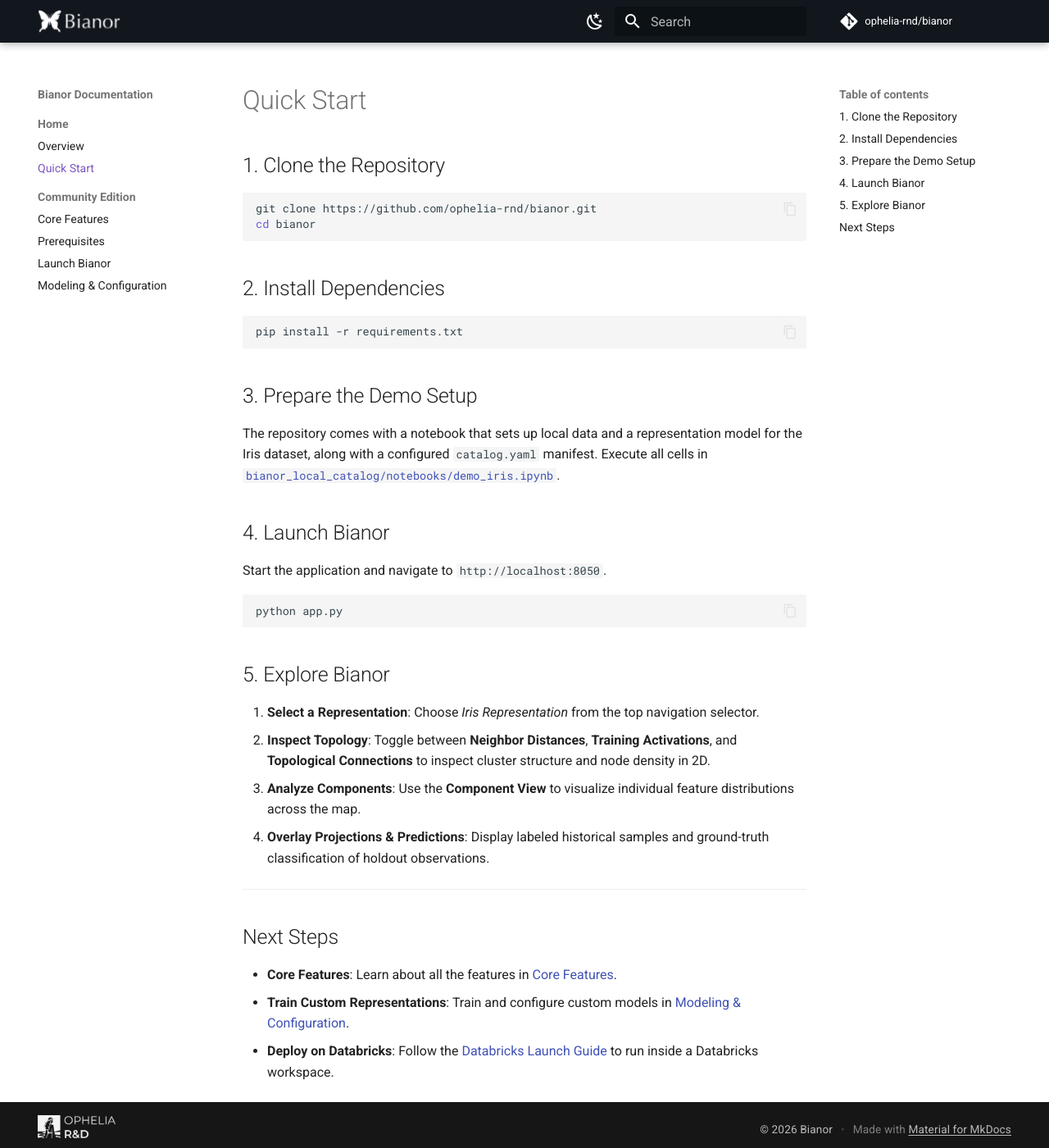
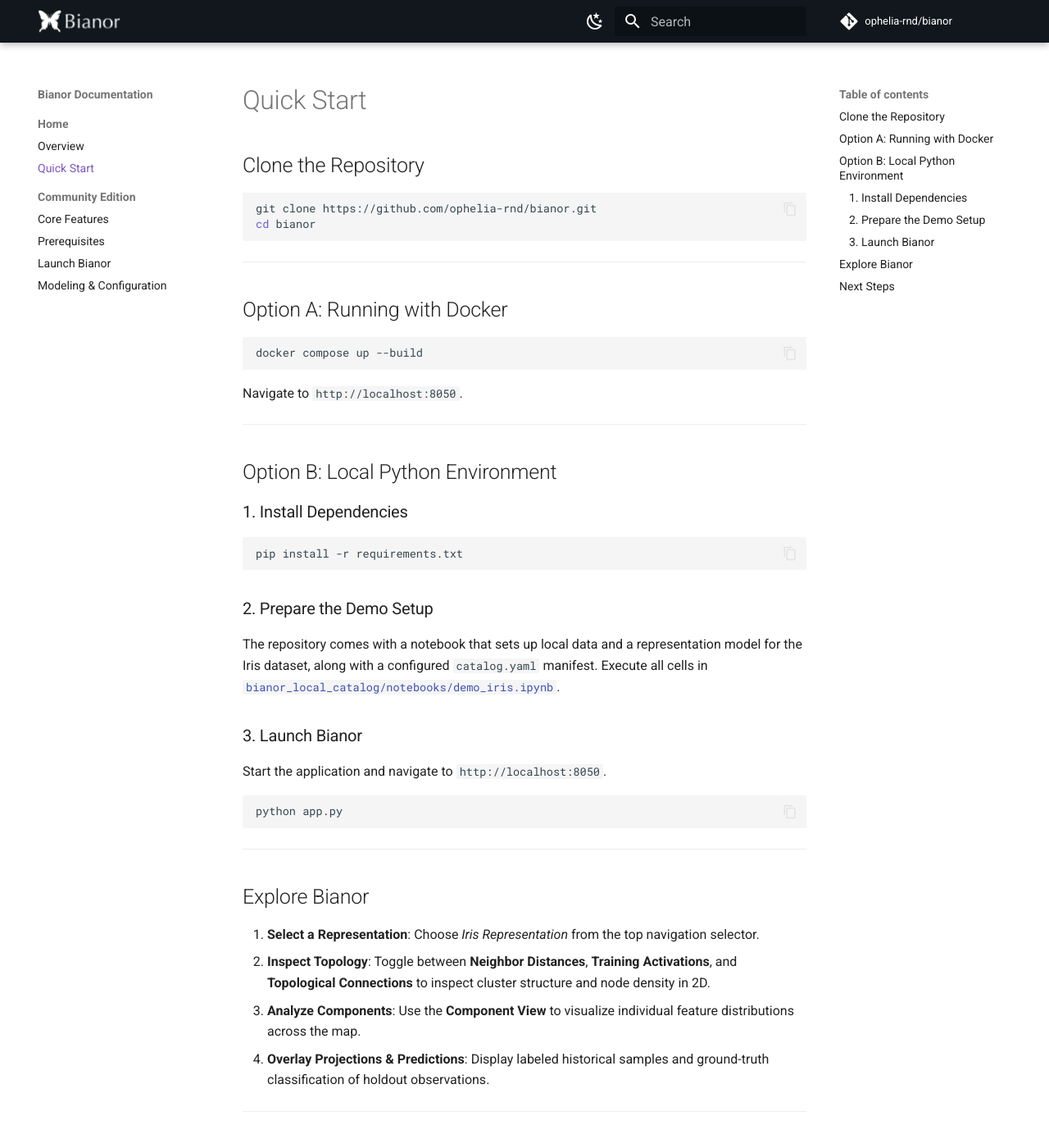
Before and after one commit to ophelia-rnd/bianor-studio, an MkDocs documentation site: the page built from docs/quickstart.md, in a window 1280 px wide and 1400 px high. Shown: the whole window at 82% size. Built offline with MkDocs 1.6.1 and Material for MkDocs 9.7.7, drawn with Linux system fonts in a browser that asks for light colours; comment, search, counter and statistics services are not loaded.

Commit message:
Setup dockerization

````diff
--- a/docs/quickstart.md
+++ b/docs/quickstart.md
@@ -1,23 +1,37 @@
 # Quick Start
 
-## 1. Clone the Repository
+## Clone the Repository
 
 ```bash
 git clone https://github.com/ophelia-rnd/bianor.git
 cd bianor
 ```
 
-## 2. Install Dependencies
+---
+
+## Option A: Running with Docker
+
+```bash
+docker compose up --build
+```
+
+Navigate to `http://localhost:8050`.
+
+---
+
+## Option B: Local Python Environment
+
+### 1. Install Dependencies
 
 ```bash
 pip install -r requirements.txt
 ```
 
-## 3. Prepare the Demo Setup
+### 2. Prepare the Demo Setup
 
 The repository comes with a notebook that sets up local data and a representation model for the Iris dataset, along with a configured `catalog.yaml` manifest. Execute all cells in [`bianor_local_catalog/notebooks/demo_iris.ipynb`](https://github.com/ophelia-rnd/bianor/blob/main/bianor_local_catalog/notebooks/demo_iris.ipynb).
 
-## 4. Launch Bianor
+### 3. Launch Bianor
 
 Start the application and navigate to `http://localhost:8050`.
 
@@ -25,8 +39,9 @@ Start the application and navigate to `http://localhost:8050`.
 python app.py
 ```
 
+---
 
-## 5. Explore Bianor
+## Explore Bianor
 
 1. **Select a Representation**: Choose *Iris Representation* from the top navigation selector.
 2. **Inspect Topology**: Toggle between **Neighbor Distances**, **Training Activations**, and **Topological Connections** to inspect cluster structure and node density in 2D.
````
Also changed, not shown: app.py (+16 -2 lines), docker-compose.yml (added, +24 -0 lines), 3 other files.
